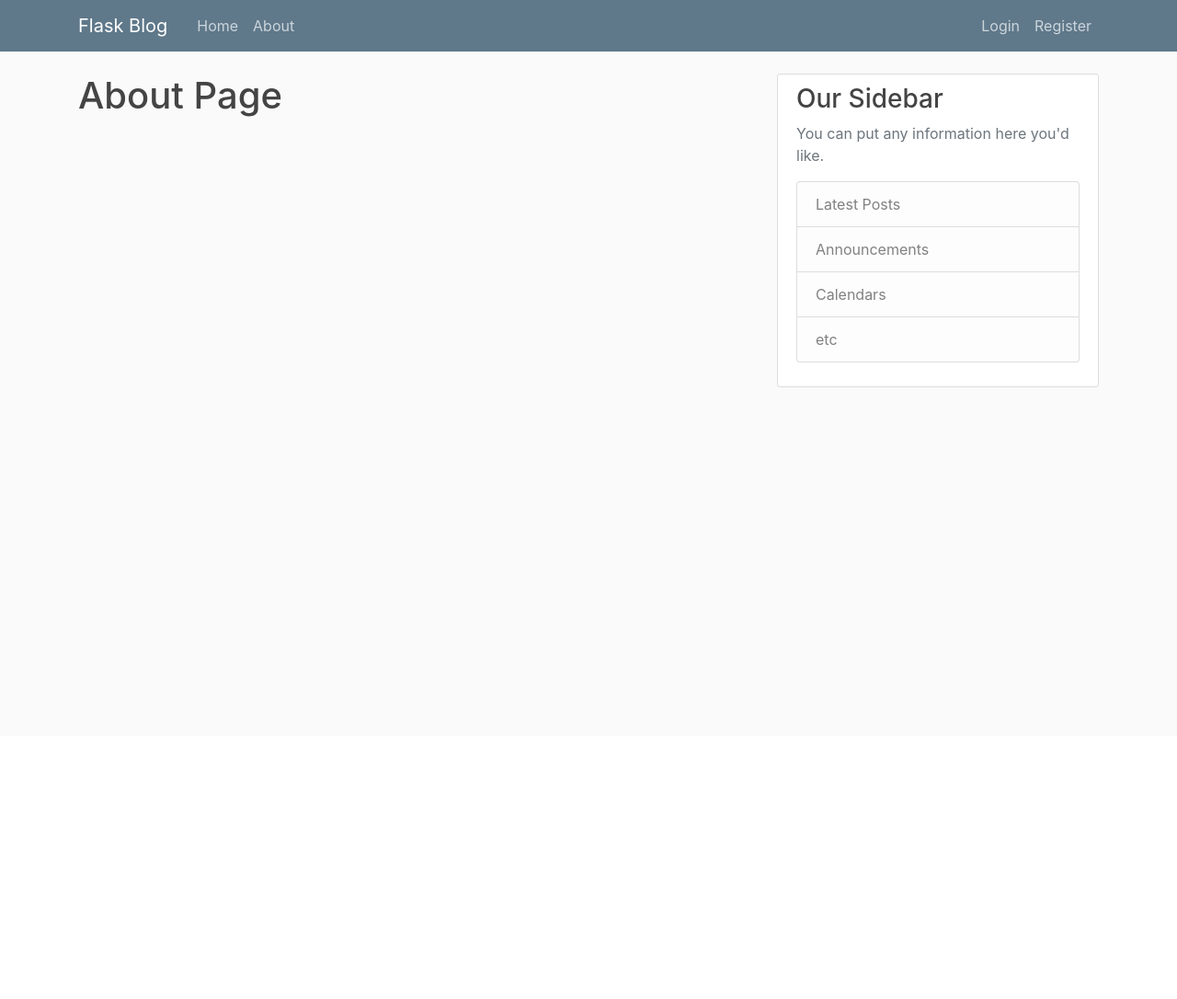
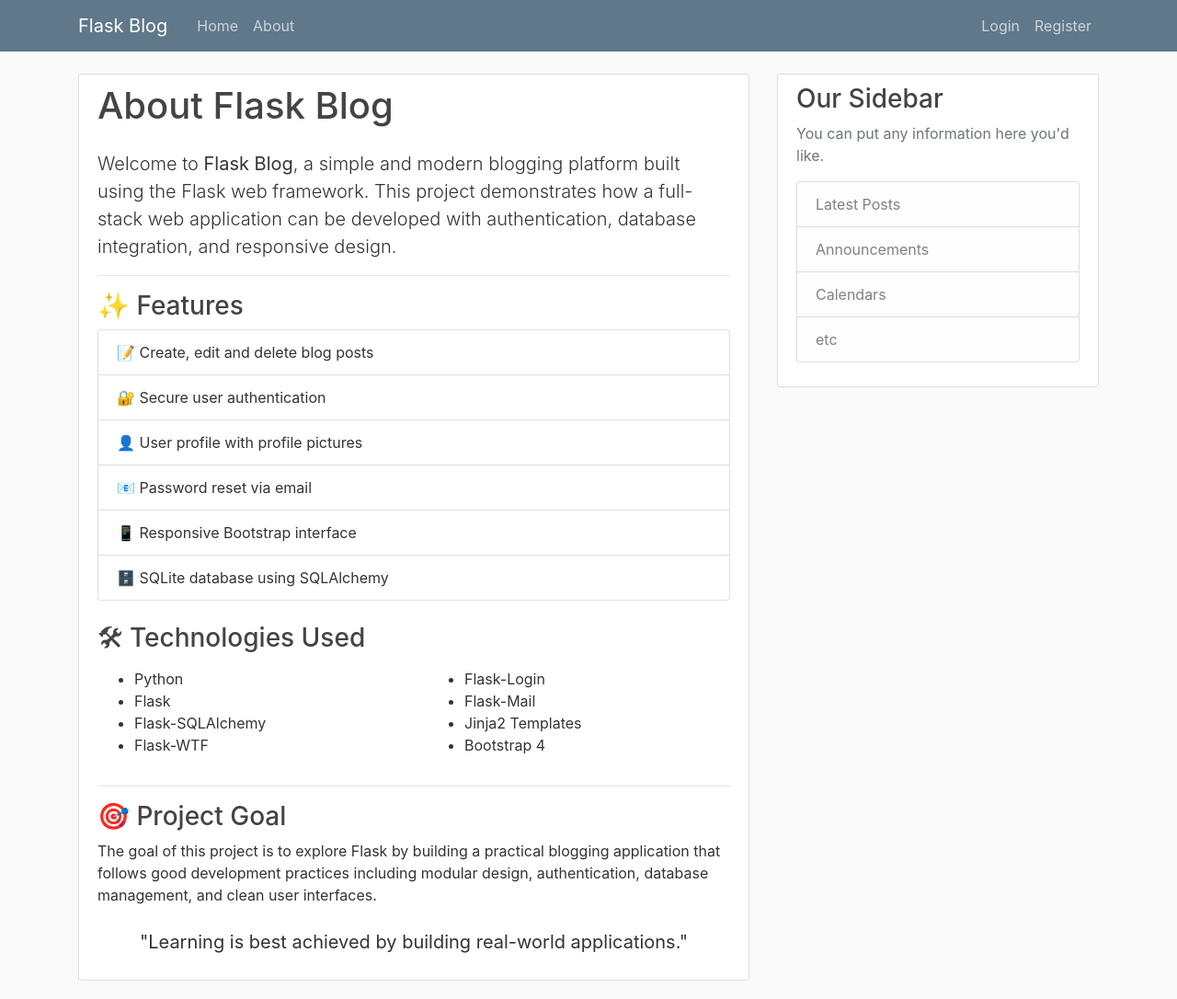
Before and after one commit to Chandan9877/flask_blog, a Flask app: page /about in a window 1280 px wide. Shown: the whole page at 92% size. Before the commit the page ends 421 px from the top, so only its background shows below. Run offline with Flask 3, Linux system fonts and the light colour scheme; some libraries are stand-ins or nearby versions.

Commit message:
phase 1 done

```diff
--- a/flaskblog/__init__.py
+++ b/flaskblog/__init__.py
@@ -26,8 +26,9 @@ def create_app(config_class=Config):
     from flaskblog.users.routes import users
     from flaskblog.posts.routes import posts
     from flaskblog.main.routes import main
+    from flaskblog.errors.handlers import errors
     app.register_blueprint(users)
     app.register_blueprint(posts)
     app.register_blueprint(main)
-
+    app.register_blueprint(errors)
     return app
--- a/flaskblog/templates/about.html
+++ b/flaskblog/templates/about.html
@@ -1,4 +1,66 @@
 {% extends "layout.html" %}
 {% block content %}
-    <h1>About Page</h1>
+   <div class="content-section">
+    <h1 class="mb-4">About Flask Blog</h1>
+
+    <p class="lead">
+        Welcome to <strong>Flask Blog</strong>, a simple and modern blogging platform
+        built using the Flask web framework. This project demonstrates how a
+        full-stack web application can be developed with authentication,
+        database integration, and responsive design.
+    </p>
+
+    <hr>
+
+    <h3>✨ Features</h3>
+
+    <ul class="list-group mb-4">
+        <li class="list-group-item">📝 Create, edit and delete blog posts</li>
+        <li class="list-group-item">🔐 Secure user authentication</li>
+        <li class="list-group-item">👤 User profile with profile pictures</li>
+        <li class="list-group-item">📧 Password reset via email</li>
+        <li class="list-group-item">📱 Responsive Bootstrap interface</li>
+        <li class="list-group-item">🗄️ SQLite database using SQLAlchemy</li>
+    </ul>
+
+    <h3>🛠 Technologies Used</h3>
+
+    <div class="row mt-3">
+        <div class="col-md-6">
+            <ul>
+                <li>Python</li>
+                <li>Flask</li>
+                <li>Flask-SQLAlchemy</li>
+                <li>Flask-WTF</li>
+            </ul>
+        </div>
+
+        <div class="col-md-6">
+            <ul>
+                <li>Flask-Login</li>
+                <li>Flask-Mail</li>
+                <li>Jinja2 Templates</li>
+                <li>Bootstrap 4</li>
+            </ul>
+        </div>
+    </div>
+
+    <hr>
+
+    <h3>🎯 Project Goal</h3>
+
+    <p>
+        The goal of this project is to explore Flask by building a practical
+        blogging application that follows good development practices including
+        modular design, authentication, database management, and clean user
+        interfaces.
+    </p>
+
+    <blockquote class="blockquote text-center mt-4">
+        <p class="mb-0">
+            "Learning is best achieved by building real-world applications."
+        </p>
+    </blockquote>
+
+</div>
 {% endblock content %}
```
Also changed, not shown: flaskblog/errors/handlers.py (added, +15 -0 lines), flaskblog/templates/errors/403.html (added, +7 -0 lines), flaskblog/templates/errors/404.html (added, +7 -0 lines), flaskblog/templates/errors/500.html (added, +7 -0 lines), requirements.txt (added, +19 -0 lines), flaskblog/errors/__init__.py (added), 1 other file.
